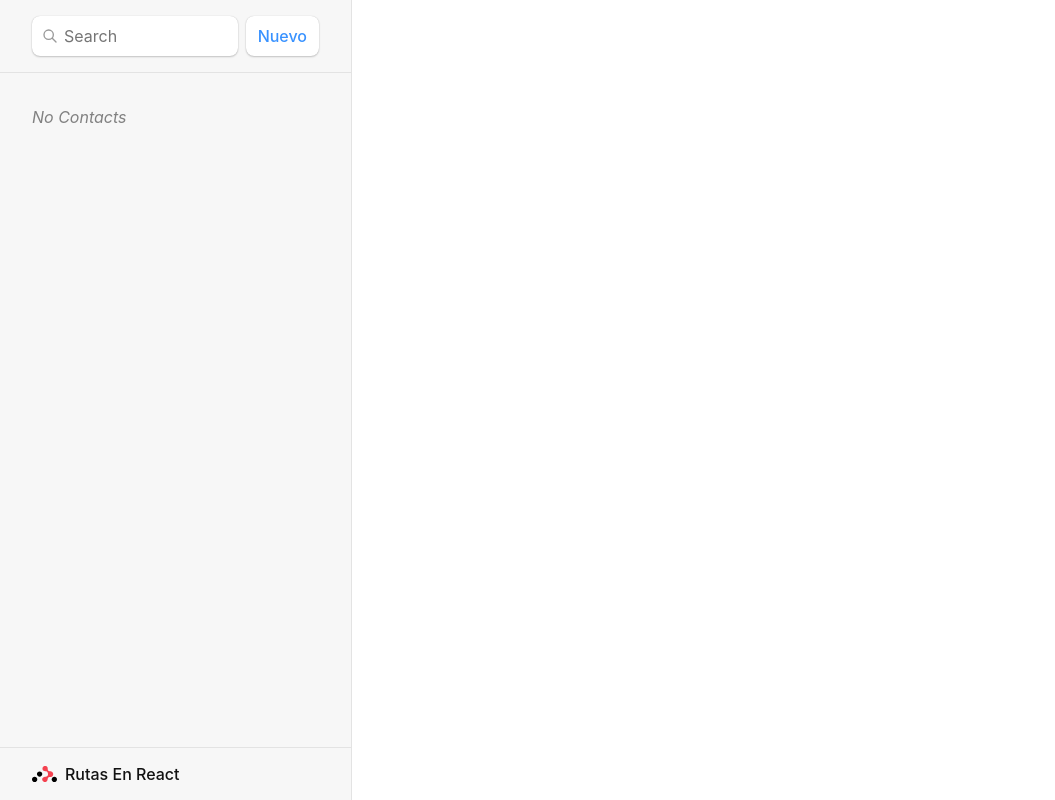
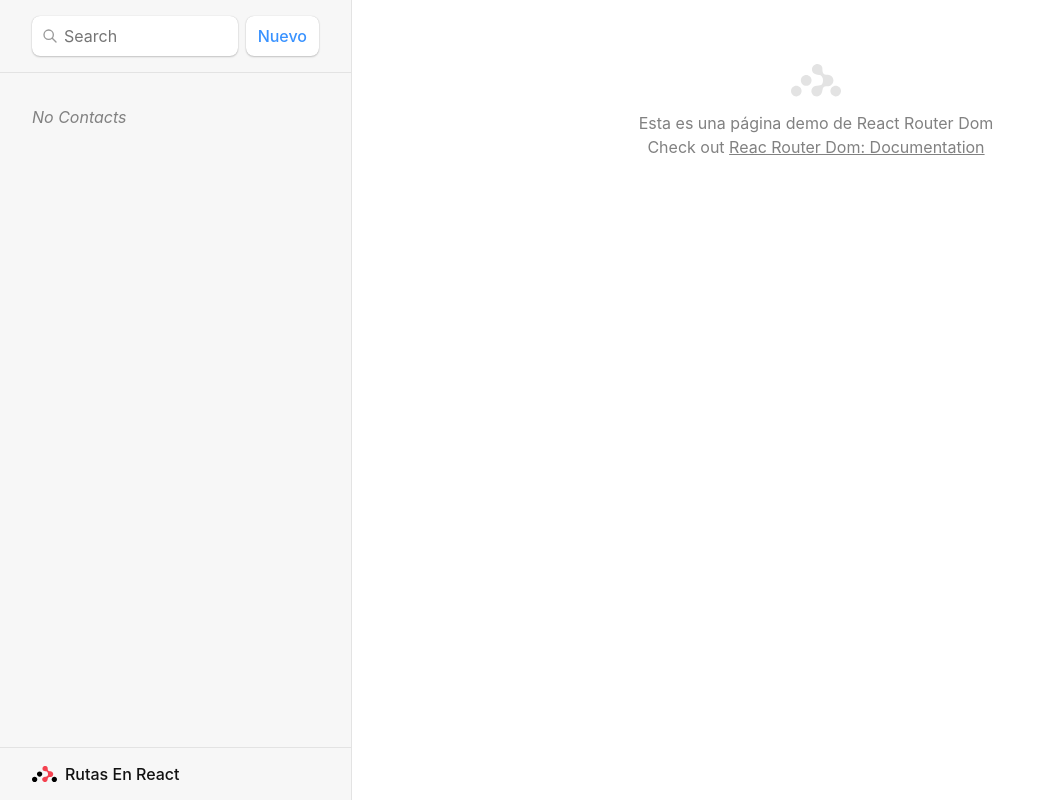
Before and after one commit to omartinez1204/router-react-dom, a React (Vite) app: page / in a window 1280 px wide. Shown: the whole page, without its empty margins (0-1055 px from the left). Built offline with nearby package versions, Linux system fonts and the light colour scheme.

Commit message:
agregando página de welcome, default page

```diff
--- a/src/helpers/crud_contacts.js
+++ b/src/helpers/crud_contacts.js
@@ -42,6 +42,8 @@ const deleteOneContact = async({params}) =>{
 /*    Fin Eliminar                 */
 
 
+
+
 export {
   loader,
   create,
--- a/src/main.jsx
+++ b/src/main.jsx
@@ -2,7 +2,7 @@ import React from 'react'
 import ReactDOM from 'react-dom/client'
 import './css/style.css'
 import {createBrowserRouter, RouterProvider} from 'react-router-dom'
-import { Home, Error, Contact, Edit } from './pages'
+import { Home, Error, Contact, Edit, Welcome } from './pages'
 import {
     loader as loadingData,
     create as createContact,
@@ -21,6 +21,10 @@ const router = createBrowserRouter([
         action: createContact, // accion principal, post, crear nuevo contacto
         children: [
             {
+                index: true,
+                element: <Welcome/> /* Para establecer la página por default de Bienvenida */
+            },
+            {
                 path: 'contacts/:contactId',
                 element: <Contact/>,
                 loader: searchById,
@@ -33,7 +37,8 @@ const router = createBrowserRouter([
             },
             {
                 path: 'contacts/:contactId/destroy',
-                action: deleteOneContact
+                action: deleteOneContact,
+                errorElement: <div>  Oops! a Ocurrido un error </div>
             }
         ]
     },
--- /dev/null
+++ b/src/pages/Welcome.jsx
@@ -0,0 +1,14 @@
+export const Welcome = () => {
+  return (
+    <>
+        <p id="zero-state">
+            Esta es una página demo de React Router Dom
+            <br />
+            Check out {""}
+            <a href="https://reactrouter.com">
+                Reac Router Dom: Documentation
+            </a>
+        </p>
+    </>
+  )
+}
--- a/src/pages/index.js
+++ b/src/pages/index.js
@@ -2,3 +2,4 @@ export * from './Home'
 export * from './Error'
 export * from './Contact'
 export * from './Edit'
+export * from './Welcome'
```
